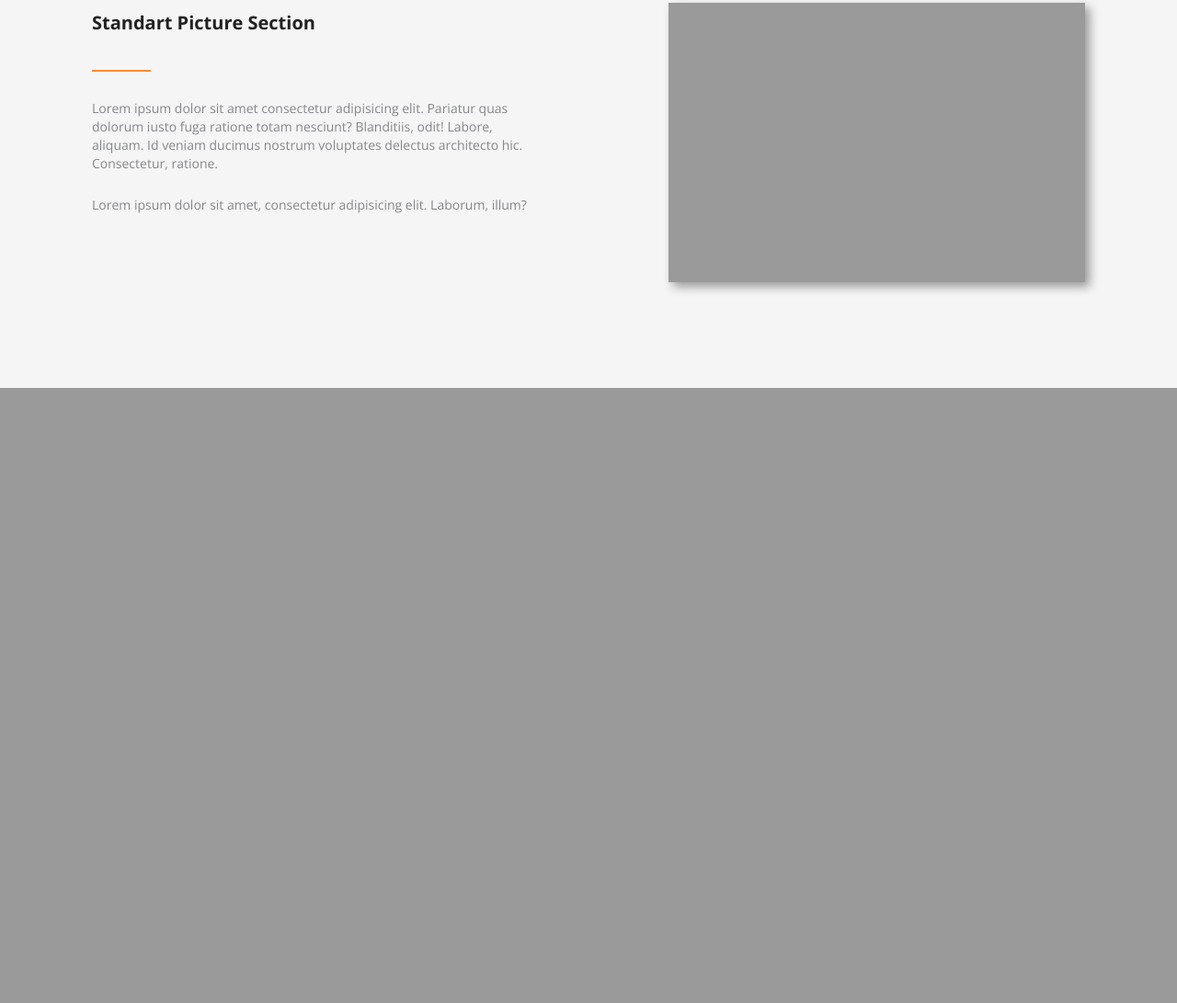
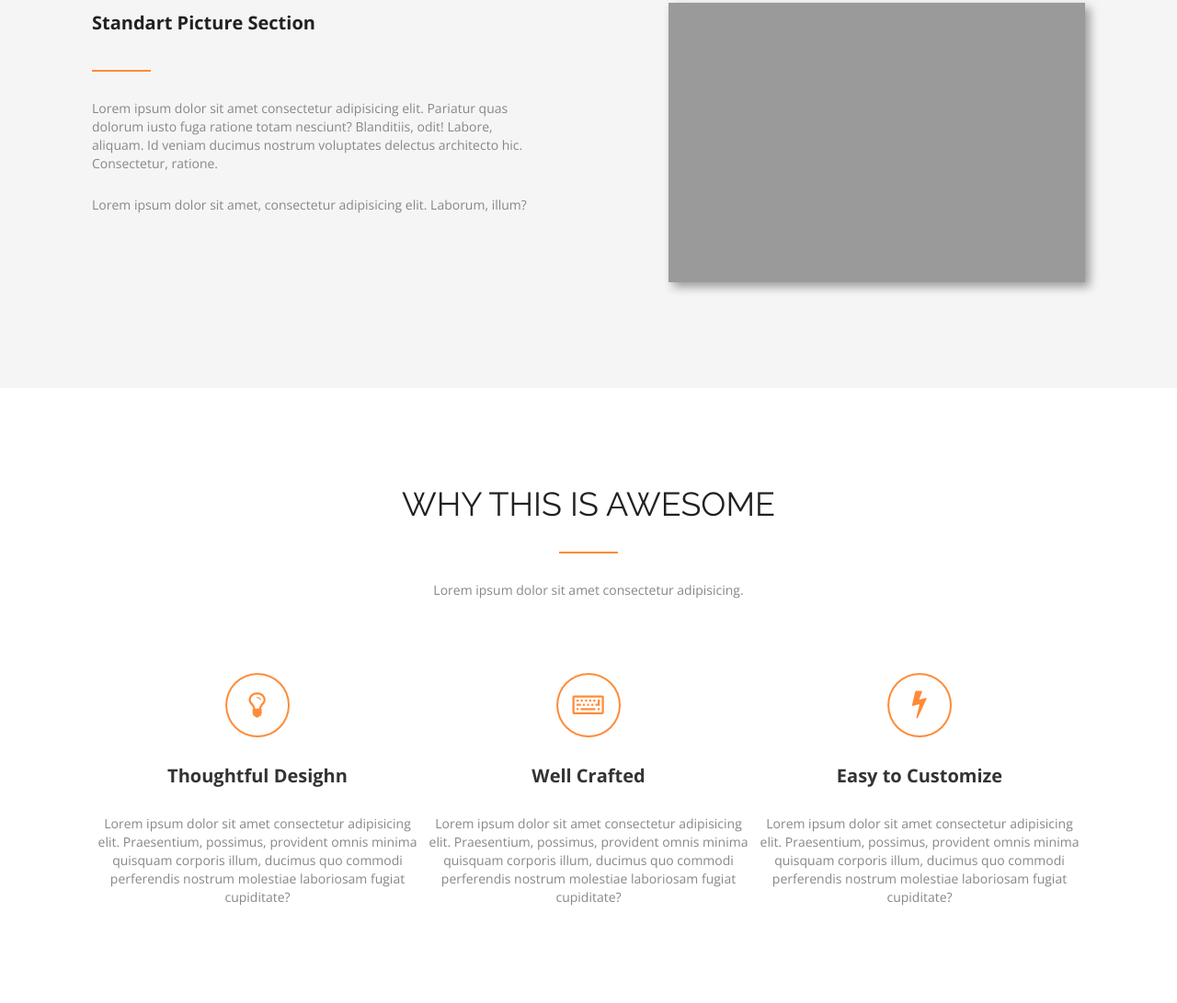
Before and after one commit to NobiusLee/AXIT, a plain HTML site: page index.html in a window 1280 px wide. Shown: the part 2104-3195 px from the top of the page at 92% size. Before the commit the page ends 2526 px from the top, so only its background shows below. Drawn offline with nearby package versions, Linux system fonts and the light colour scheme; files whose address does not match are found by name.

Commit message:
five block

```diff
--- /dev/null
+++ b/#source/SCSS/__five-block.scss
@@ -0,0 +1,140 @@
+.five-block {
+    // .five-block__body
+    background-color: #ffffff;
+    &__body {
+        padding: 105px 0;
+        display: flex;
+        flex-direction: column;
+        @media (max-width: 777px) {
+            padding: 50px 0;
+        }
+    }
+
+    // .five-block__top-column
+
+    &__top-column {
+    }
+
+    // .five-block__top-column-body
+
+    &__top-column-body {
+        display: flex;
+        justify-content: center;
+        align-items: center;
+        flex-direction: column;
+    }
+
+    // .five-block__top-column-title
+
+    &__top-column-title {
+        & span {
+            color: #212121;
+            font-family: Raleway, "Helvetica Neue", Helvetica, sans-serif;
+            text-transform: uppercase;
+            font-size: 36px;
+            font-weight: 400;
+            line-height: 43px;
+            text-align: center;
+            @media (max-width: 777px) {
+                font-size: 30px;
+            }
+        }
+        margin: 0 0 30px 0;
+        @media (max-width: 777px) {
+            margin: 0 0 15px 0;
+        }
+    }
+
+    // .five-block__top-column-border
+
+    &__top-column-border {
+        display: block;
+        width: 64px;
+        height: 2px;
+        background-color: #ff8b38;
+        margin: 0 0 30px 0;
+        @media (max-width: 777px) {
+            margin: 0 0 15px 0;
+        }
+    }
+
+    // .five-block__top-column-text
+
+    &__top-column-text {
+        & p {
+            color: #86878b;
+            font-family: "Open Sans", "Helvetica Neue", Helvetica, sans-serif;
+            font-size: 14px;
+            font-weight: 400;
+            line-height: 20px;
+            text-align: left;
+        }
+    }
+
+    // .five-block__bottom-column
+
+    &__bottom-column {
+        display: flex;
+        @media (max-width: 777px) {
+            display: block;
+        }
+        //justify-content: space-between;
+    }
+
+    // .five-block__bottom-column-body
+
+    &__bottom-column-body {
+        margin: 80px 0 0 0;
+        @media (max-width: 777px) {
+            margin: 40px 0 0 0;
+        }
+    }
+
+    // .five-block__row-body
+
+    &__row-body {
+        flex: 1 1 33.333%;
+        display: flex;
+        flex-direction: column;
+        justify-content: center;
+        align-items: center;
+    }
+
+    // .five-block__row-image
+
+    &__row-image {
+        width: 70px;
+        height: 70px;
+
+        & img {
+            width: 100%;
+        }
+        margin: 0 0 30px 0;
+    }
+
+    // .five-block__row-title
+
+    &__row-title {
+        & span {
+            display: inline-block;
+            color: #333333;
+            font-family: "Open Sans", "Helvetica Neue", Helvetica, sans-serif;
+            font-size: 20px;
+            font-weight: 700;
+            line-height: 24px;
+        }
+
+        margin: 0 0 30px 0;
+    }
+
+    // .five-block__row-text
+
+    &__row-text {
+        text-align: center;
+        color: #86878b;
+        font-family: "Open Sans", "Helvetica Neue", Helvetica, sans-serif;
+        font-size: 14px;
+        font-weight: 400;
+        line-height: 20px;
+    }
+}
--- a/#source/SCSS/style.scss
+++ b/#source/SCSS/style.scss
@@ -51,7 +51,7 @@ body.lock {
     }
 
     @media (max-width: 777px) {
-        max-width: 100%;
+        max-width: none;
         padding: 0 20px;
     }
 }
@@ -90,3 +90,4 @@ input:-ms-input-placeholder {
 @import "__twist-block";
 @import "__tree-block";
 @import "__four-block";
+@import "__five-block";
--- a/index.html
+++ b/index.html
@@ -259,6 +259,72 @@
 				</div>
 			</div>
 
+			<div class="five-block">
+				<div class="container">
+					<div class="five-block__body">
+						<div class="five-block__top-column">
+							<div class="five-block__top-column-body">
+								<div class="five-block__top-column-title">
+									<span>WHY THIS is AWESOME</span>
+								</div>
+								<span class="five-block__top-column-border"></span>
+								<div class="five-block__top-column-text">
+									<p>Lorem ipsum dolor sit amet consectetur adipisicing.</p>
+								</div>
+							</div>
+						</div>
+						<div class="five-block__bottom-column">
+							<div class="five-block__bottom-column-body">
+								<div class="five-block__row-body">
+									<a href="#" class="five-block__row-image">
+										<img src="img/1.png" alt="">
+									</a>
+									<div class="five-block__row-title">
+										<span>Thoughtful Desighn</span>
+									</div>
+									<div class="five-block__row-text">
+										Lorem ipsum dolor sit amet consectetur adipisicing elit. Praesentium, possimus,
+										provident omnis minima quisquam corporis illum, ducimus quo commodi perferendis
+										nostrum molestiae laboriosam fugiat cupiditate?
+									</div>
+								</div>
+							</div>
+
+							<div class="five-block__bottom-column-body">
+								<div class="five-block__row-body">
+									<a href="#" class="five-block__row-image">
+										<img src="img/2-layers.png" alt="">
+									</a>
+									<div class="five-block__row-title">
+										<span>Well Crafted</span>
+									</div>
+									<div class="five-block__row-text">
+										Lorem ipsum dolor sit amet consectetur adipisicing elit. Praesentium, possimus,
+										provident omnis minima quisquam corporis illum, ducimus quo commodi perferendis
+										nostrum molestiae laboriosam fugiat cupiditate?
+									</div>
+								</div>
+							</div>
+
+							<div class="five-block__bottom-column-body">
+								<div class="five-block__row-body">
+									<a href="#" class="five-block__row-image">
+										<img src="img/3.png" alt="">
+									</a>
+									<div class="five-block__row-title">
+										<span>Easy to Customize</span>
+									</div>
+									<div class="five-block__row-text">
+										Lorem ipsum dolor sit amet consectetur adipisicing elit. Praesentium, possimus,
+										provident omnis minima quisquam corporis illum, ducimus quo commodi perferendis
+										nostrum molestiae laboriosam fugiat cupiditate?
+									</div>
+								</div>
+							</div>
+						</div>
+					</div>
+				</div>
+			</div>
 		</div>
 		<footer class="footer">
 
```
Also changed, not shown: css/style.css.
